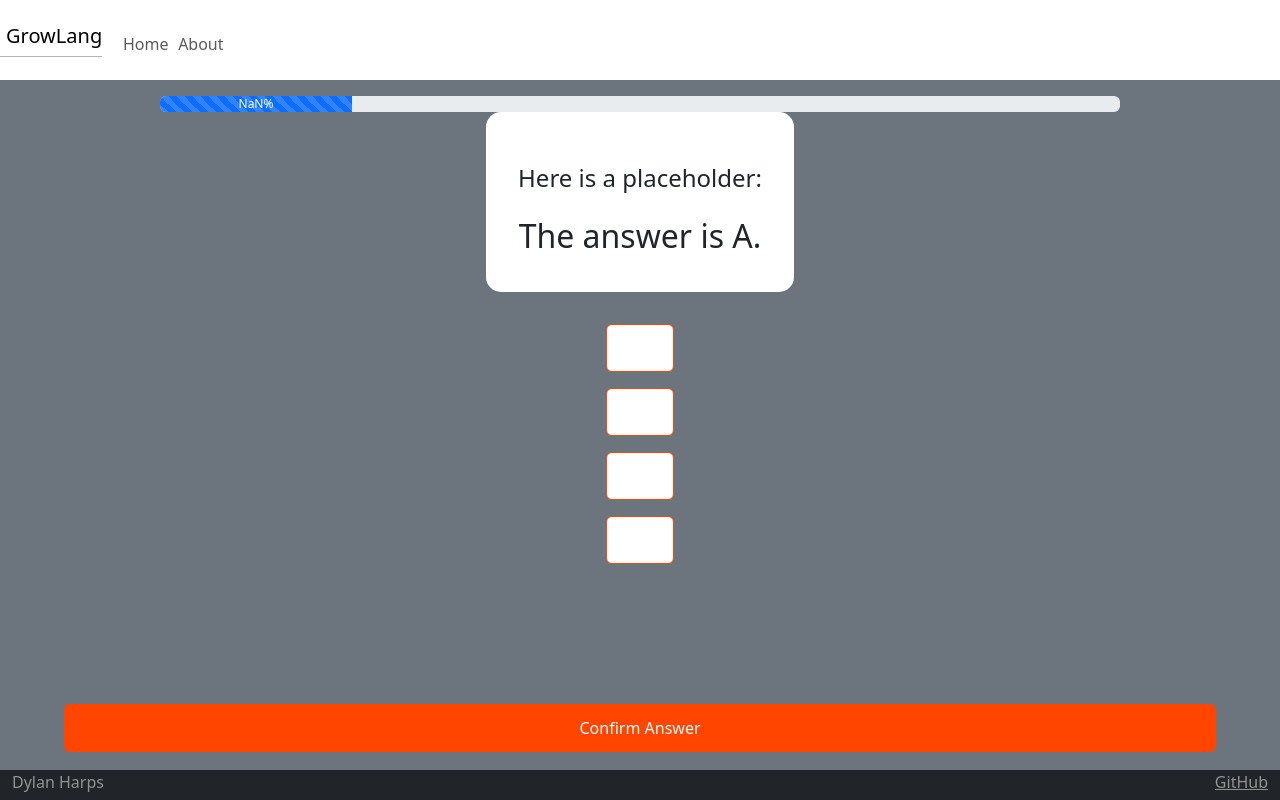
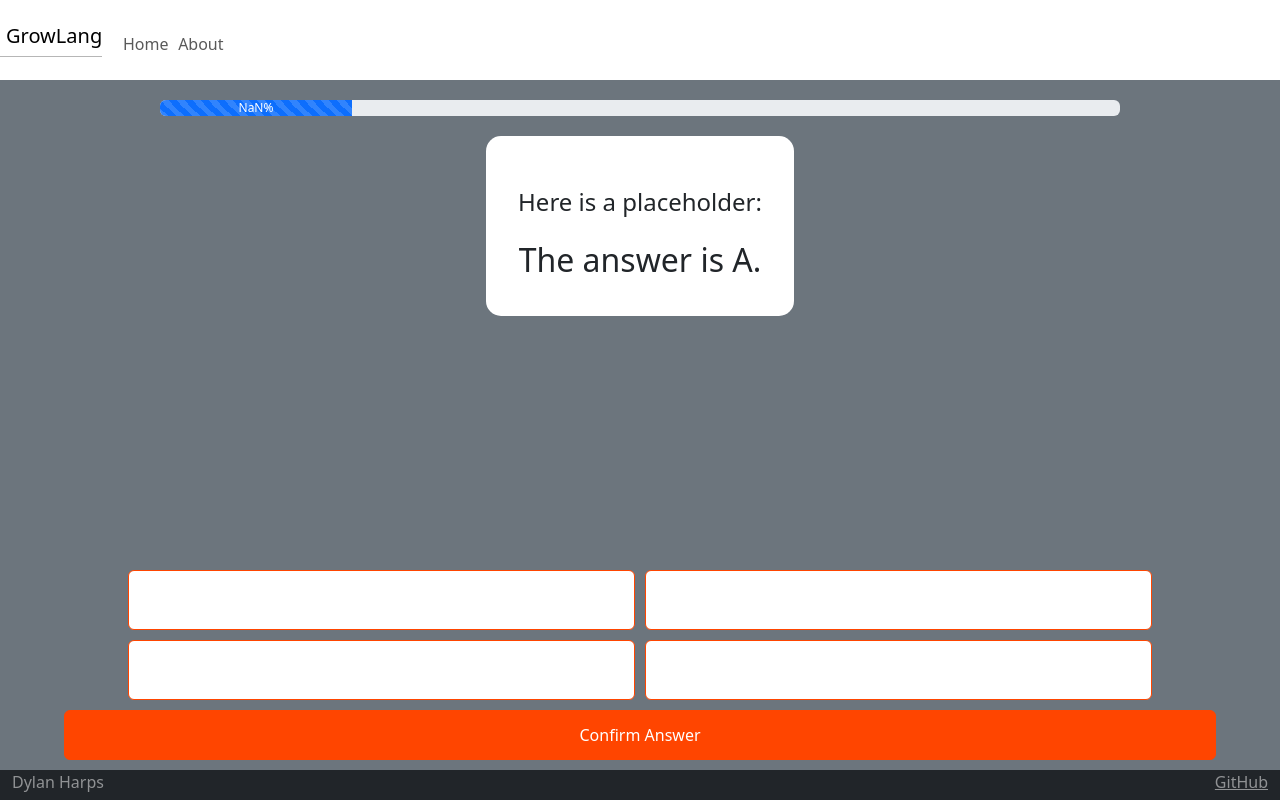
Before and after one commit to Dylan-Harps/startup, a React (Vite) app: page /quiz in a window 1280 px wide. Built offline with nearby package versions, Linux system fonts and the light colour scheme.

Commit message:
Update quiz.css

```diff
--- a/src/quiz/quiz.css
+++ b/src/quiz/quiz.css
@@ -17,7 +17,7 @@
     flex-wrap: wrap;
     row-gap: 1rem;
     width: 100vw;
-    margin-top: 1rem;
+    margin-top: 20px;
 }
 
 .question-box {
@@ -25,6 +25,7 @@
     border-color: black;
     background-color: white;
     padding: clamp(2rem, 5vw, 2rem);
+    margin-top: 20px;
 }
 
 .instruction {
@@ -41,26 +42,35 @@
 }
 
 .answer-options {
-    display: flex;
-    flex-direction: row;
-    flex-wrap: wrap;
-    justify-content: center;
-    row-gap: 1rem;
-    column-gap: 1rem;
-    margin-top: 2rem;
-    margin-left: 10vw;
-    margin-right:10vw;
+    display: grid;
+    grid-template-columns: 1fr 1fr;
+    grid-template-rows: auto auto;
+    row-gap: 10px;
+    column-gap: 10px;
+    margin-top: 20px;
+    width: 80%;
+    position: absolute;
+    bottom: 100px;
 }
 
 .option {
     background-color: white;
-    width: 45%;
-    height: 3rem;
+    width: 100%;
+    height: 60px;
 }
 
 .confirm-answer {
     position: absolute;
-    bottom: 3rem;
+    bottom: 40px;
     width: 90%;
-    height: 3rem;
+    height: 50px;
 }
+
+@media (max-height: 600px) {
+  .confirm-answer {
+    bottom: 10px;
+  }
+  .answer-options {
+    bottom: 70px;
+  }
+}
--- a/src/quiz/quiz.jsx
+++ b/src/quiz/quiz.jsx
@@ -40,7 +40,6 @@ let numCorrectQuestions = 0;
 let selectedAnswer = "";
 
 export function Quiz(quizID) {
-  const [allowPlayer, setAllowPlayer] = React.useState(false);
   const [currQuestionNumber, setCurrQuestionNumber] = React.useState(0);
   quizQuestions = getQuizQuestions(quizID).questions;
   currQuestion = quizQuestions[currQuestionNumber];
@@ -52,13 +51,9 @@ export function Quiz(quizID) {
         currQuestionNumber={currQuestionNumber}
         numQuestions={quizLength}>
       </Progress>
-      <QuestionBox>
-      </QuestionBox>
-      <AnswerBox
-        currQuestionNumber={currQuestionNumber}>
-      </AnswerBox>
-      <ConfirmationButton>
-      </ConfirmationButton>
+      <QuestionBox></QuestionBox>
+      <AnswerBox></AnswerBox>
+      <ConfirmationButton></ConfirmationButton>
     </main>
   );
 }
@@ -72,13 +67,13 @@ const QuestionBox = () => {
   );
 }
 
-const AnswerBox = (currQuestionNumber) => {
+const AnswerBox = () => {
   return (
     <div className="answer-options">
+      <AnswerButton position="0"></AnswerButton>
       <AnswerButton position="1"></AnswerButton>
       <AnswerButton position="2"></AnswerButton>
       <AnswerButton position="3"></AnswerButton>
-      <AnswerButton position="4"></AnswerButton>
     </div>
   );
 }
```
